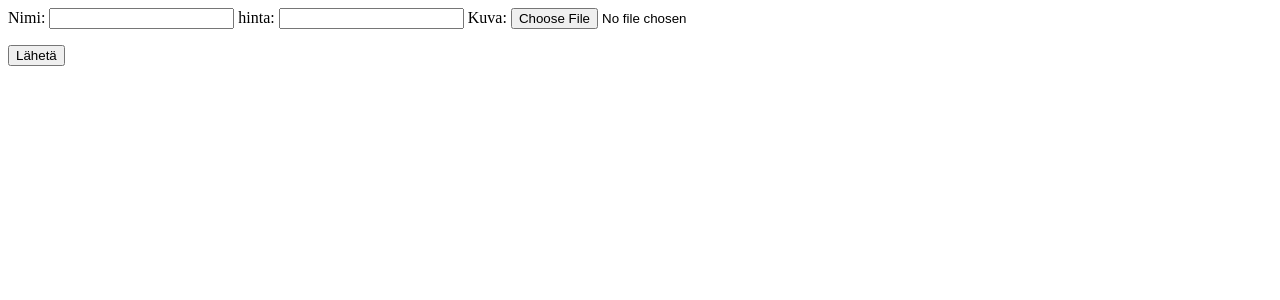
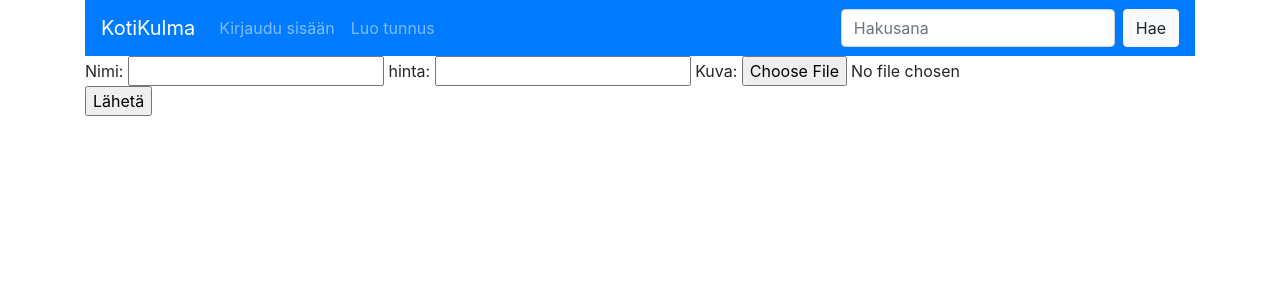
Before and after one commit to KasperiBlomberg/tsoha-verkkokauppa, a Flask app: page /new in a window 1280 px wide. Shown: the top 300 px of the page. Run offline with Flask 3, Linux system fonts and the light colour scheme; some libraries are stand-ins or nearby versions.

Commit message:
Add base layout

```diff
--- /dev/null
+++ b/templates/layout.html
@@ -0,0 +1,36 @@
+<!doctype html>
+<meta name="viewport" content="width=device-width, initial-scale=1, shrink-to-fit=no">
+<link rel="stylesheet" href="https://stackpath.bootstrapcdn.com/bootstrap/4.5.0/css/bootstrap.min.css">
+<title>KotiKulma - {% block title %}{% endblock %}</title>
+<div class="container">
+    <nav class="navbar navbar-expand-sm navbar-dark bg-primary">
+        <a class="navbar-brand" href="/">KotiKulma</a>
+        <ul class="navbar-nav mr-auto mt-2 mt-lg-0">
+            {% if session.username %}
+            <li class="nav-item">
+                <a class="nav-link" href="/logout">Kirjaudu ulos</a>
+            </li>
+            <li class="nav-item">
+                <a class="nav-link" href="/cart">Ostoskori</a>
+            </li>
+            {% else %}
+            <li class="nav-item">
+                <a class="nav-link" href="/login">Kirjaudu sisään</a>
+            </li>
+            <li class="nav-item">
+                <a class="nav-link" href="/register">Luo tunnus</a>
+            </li>
+            {% endif %}
+            {% if session.user_role == 1 %}
+            <li class="nav-item">
+                <a class="nav-link" href="/new">Lisää tuote</a>
+            </li>
+            {% endif %}
+            </ul>
+            <form class="form-inline" action="/result" method="GET">
+                <input class="form-control mr-sm-2" type="text" name="query" placeholder="Hakusana">
+                <button class="btn btn-light" type="submit">Hae</button>
+            </form>
+    </nav>
+    {% block content %}{% endblock %}
+</div>
--- a/templates/new.html
+++ b/templates/new.html
@@ -1,3 +1,6 @@
+{% extends "layout.html" %}
+{% block title %}Lisää tuote{% endblock %}
+{% block content %}
 <form action="/new" method="POST" enctype="multipart/form-data">
     Nimi: <input type="text" name="name">
     hinta: <input type="text" name="price">
@@ -5,3 +8,4 @@
     <p>
     <input type="submit" value="Lähetä">
     </form>
+{% endblock %}
--- a/templates/product.html
+++ b/templates/product.html
@@ -1,4 +1,8 @@
+{% extends "layout.html" %}
+{% block title %}{{name}}{% endblock %}
+{% block content %}
 <h1>{{name}}</h1>
 <hr>
 <img src="/static/images/{{id}}.jpg">
 <p>{{price}}€</p>
+{% endblock %}
--- a/templates/result.html
+++ b/templates/result.html
@@ -1,3 +1,6 @@
+{% extends "layout.html" %}
+{% block title %}Haku{% endblock %}
+{% block content %}
 <h1>Haun tulokset</h1>
 <hr>
 {% for result in results %}
@@ -8,3 +11,4 @@
 <p>{{ result.price }}€</p>
 <hr>
 {% endfor %}
+{% endblock %}
```
Also changed, not shown: templates/index.html (+4 -16 lines).
